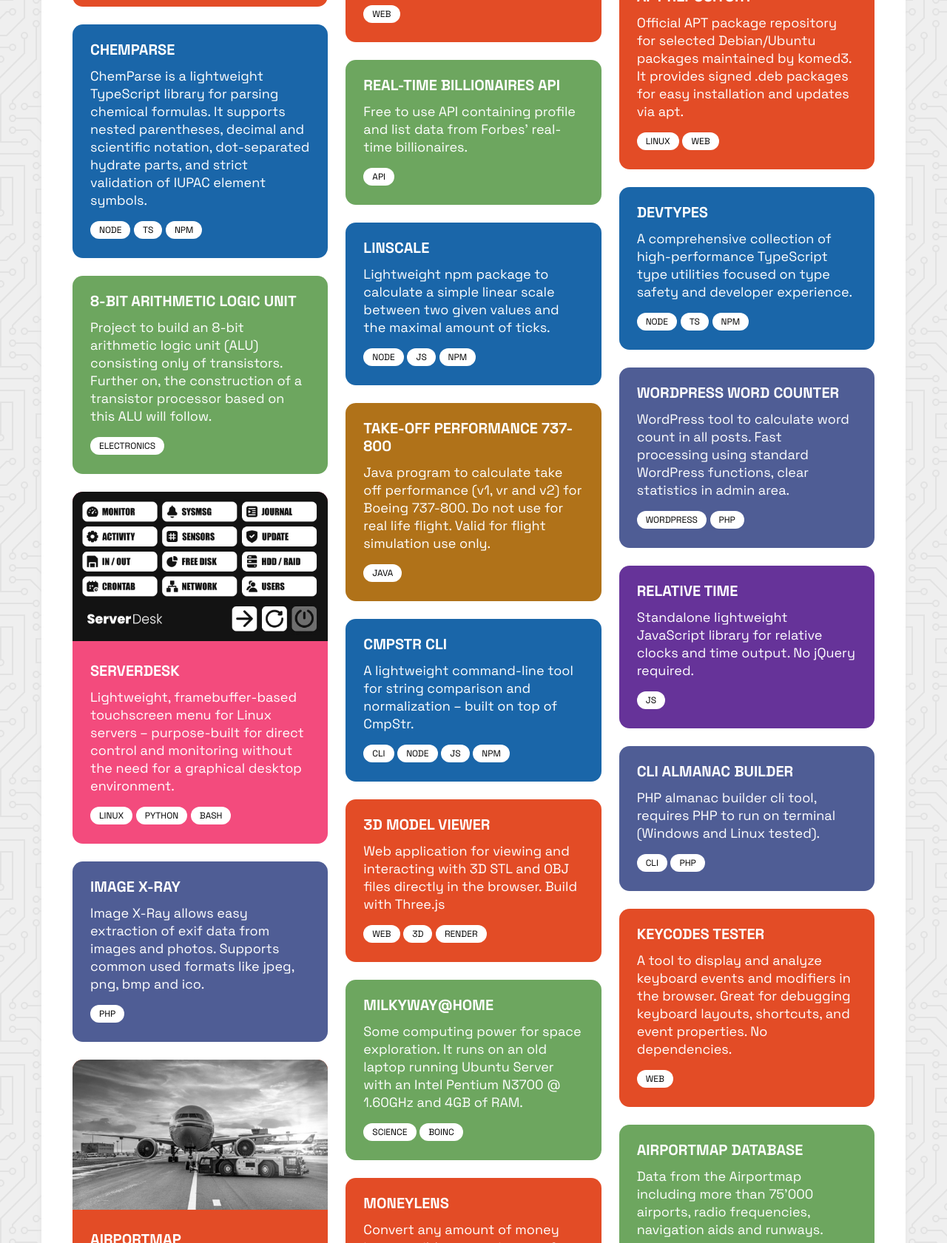
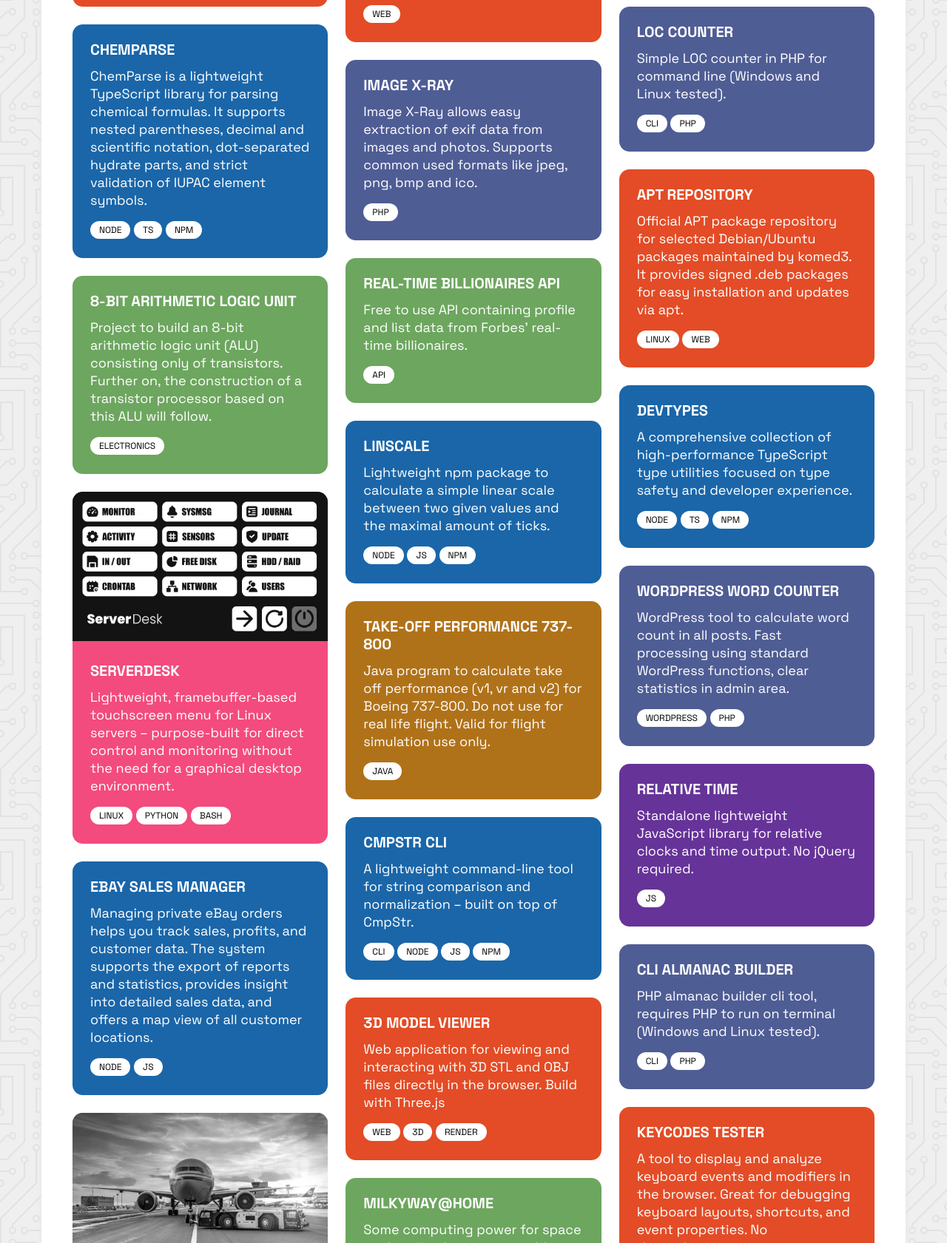
Before and after one commit to komed3/homepage, a plain HTML site: page index.html in a window 1280 px wide. Shown: the part 1233-2914 px from the top of the page at 74% size. Drawn offline with Linux system fonts and the light colour scheme.

Commit message:
+1 project (eBay Sales Manager)

```diff
--- a/index.html
+++ b/index.html
@@ -138,15 +138,17 @@
                             </div>
                         </div>
                     </a>
-                    <a href="https://github.com/komed3/image-x-ray" class="item _php">
+                    <a href="https://github.com/komed3/ebay-sales-manager" class="item _node">
                         <div class="item-content">
-                            <h3>Image X-Ray</h3>
+                            <h3>eBay Sales Manager</h3>
                             <p>
-                                Image X-Ray allows easy extraction of exif data from images and photos.
-                                Supports common used formats like jpeg, png, bmp and ico.
+                                Managing private eBay orders helps you track sales, profits, and customer data.
+                                The system supports the export of reports and statistics, provides insight into
+                                detailed sales data, and offers a map view of all customer locations.
                             </p>
                             <div class="tags">
-                                <span>php</span>
+                                <span>node</span>
+                                <span>js</span>
                             </div>
                         </div>
                     </a>
@@ -215,6 +217,18 @@
                             </p>
                             <div class="tags">
                                 <span>web</span>
+                            </div>
+                        </div>
+                    </a>
+                    <a href="https://github.com/komed3/image-x-ray" class="item _php">
+                        <div class="item-content">
+                            <h3>Image X-Ray</h3>
+                            <p>
+                                Image X-Ray allows easy extraction of exif data from images and photos.
+                                Supports common used formats like jpeg, png, bmp and ico.
+                            </p>
+                            <div class="tags">
+                                <span>php</span>
                             </div>
                         </div>
                     </a>
```
